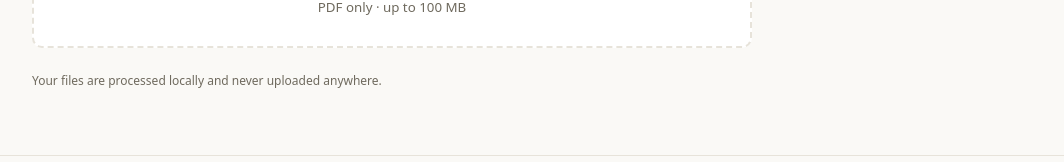
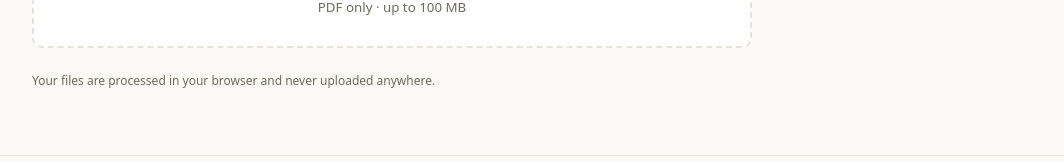
Before and after one commit to jeanbauer/thegoodtools, a React (Vite) app: page /tools/pdf-split-merge in a window 1280 px wide. Shown: the part 477-639 px from the top of the page, without its empty margins (108-1172 px from the left). Built offline with nearby package versions, Linux system fonts and the light colour scheme.

Commit message:
Reword PDF privacy note to 'processed in your browser'

```diff
--- a/src/tools/pdf-split-merge/index.tsx
+++ b/src/tools/pdf-split-merge/index.tsx
@@ -379,7 +379,7 @@ export default function PdfSplitMerge() {
         )}
         {success && <p className="pdf-success">{success}</p>}
         <p className="pdf-local-note">
-          Your files are processed locally and never uploaded anywhere.
+          Your files are processed in your browser and never uploaded anywhere.
         </p>
       </div>
     </ToolPage>
```
